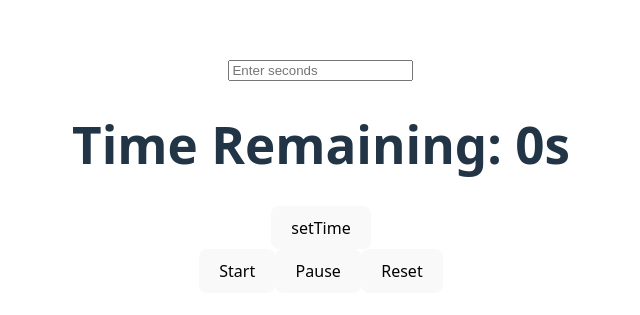
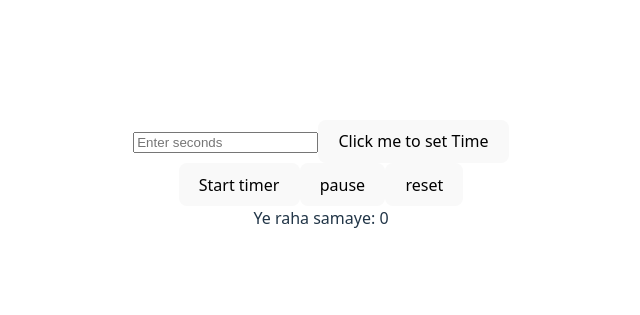
Before and after one commit to ssbhatnagar/React_Codes, a React (Vite) app in the folder react-practice/: page /timer in a window 1280 px wide. Shown: the part 225-540 px from the top of the page, without its empty margins (319-959 px from the left). Built offline with nearby package versions, Linux system fonts and the light colour scheme.

Commit message:
feat: timer with algo

```diff
--- a/react-practice/src/components/SimpleTimer/SimpleTimer.jsx
+++ b/react-practice/src/components/SimpleTimer/SimpleTimer.jsx
@@ -1,70 +1,81 @@
 import React, { useState, useRef, useEffect } from "react";
 
 function SimpleTimer() {
+
+
+  // STEP 1 do states banayi ek userInput aur ek time ke liye
+  const [userInput, setUserInput] = useState("")
   const [time, setTime] = useState(0);
-    const [userInput, setUserInput] = useState("");
-    const timeRef = useRef(null);
 
+  // STEP 2 useRef se time refrence ke liye variable banayenge initialize karenge null se
+  const timeRef = useRef(null)
+
+  // STEP 3A start timer ka code
   function startTimer(){
+    // return kar do agar timeRef mai koi value hai ya time 0 ke baraber hai, iska matlab timer chal raha hai abhi bhi
     if(timeRef.current || time <=0) return;
 
     timeRef.current = setInterval(() => {
       setTime((prev) =>{
-          if(prev<=1){
-            clearInterval(timeRef.current);
-            timeRef.current = null;
+        if(prev < 1){
+          clearInterval(timeRef.current)
+          timeRef.current = null
           return 0;
         }
         return prev -1
-        }
-        )
+      })
     }, 1000)
   }
 
+  // STEP 3B ye pause karne ke liye hai
   function pauseTimer(){
-      clearInterval(timeRef.current);
-      timeRef.current = null;
+    clearInterval(timeRef.current) // clear karo
+    timeRef.current = null // null karo
   }
 
+  // STEP 3C ye reset le liye hai
   function resetTimer(){
-      pauseTimer();
-      setTime(0);
-      setUserInput("");
+    pauseTimer(); // pehele pause
+    setTime(0) // state reset
+    setUserInput("") // state reset
   }
+
+  // STEP 3D handler jo input ko int mai convert karege
   function handleSetTime(){
-      pauseTimer()
-      const seconds = parseInt(userInput);
-      if(!isNaN(seconds) && seconds >0){
+    pauseTimer() // pehele pause karo
+    const seconds = parseInt(userInput) // input ko int mai badlo seconds
+    if(!isNaN(seconds) && seconds>0){ // user ne koi bekar ka input jaise + - ya xyx to nahi diya ye check uske liye hai aur definitly 0 se bada time hoga tabhi chalega
       setTime(seconds)
     }
-    };
+  }
 
+
+  // STEP 3E garbage cleaning
   useEffect(() => {
-      return () => clearInterval(timeRef.current);
+    return () => clearInterval(timeRef.current)
   }, [])
 
-    return(
+  return (
+    <div>
       <div>
         <input
-      type="number"
-      placeholder="Enter seconds"
+        type="text"
         value={userInput}
         onChange={(e) => setUserInput(e.target.value)}
+        placeholder="Enter seconds"
+        name="time"
         />
-      <h1>Time Remaining: {time}s</h1>
+        <button onClick={handleSetTime}>Click me to set Time</button>
         <div>
-        <button onClick={() => handleSetTime()}>setTime</button>
+        <button onClick={setTime}>Start timer</button>
+        <button onClick={pauseTimer}>pause</button>
+        <button onClick={resetTimer}>reset</button>
         </div>
-       <div>
-        {/* ye best practice nahi hai agar hum koi parameter pass nahi kar rahe at that time its best ki hum diretly startTimer pass kar de jaruri nahi ki arrow banana hai */}
-        {/* <button onClick={() =>startTimer()}>Start</button>  */}
-        <button onClick={startTimer}>Start</button>
-        <button onClick={pauseTimer}>Pause</button>
-        <button onClick={resetTimer}>Reset</button>
+        <div>Ye raha samaye: {time}</div>
       </div>
-
     </div>
   )
+
 }
 
 export default SimpleTimer;
```
Lines whose indentation alone changed are shown as unchanged.
